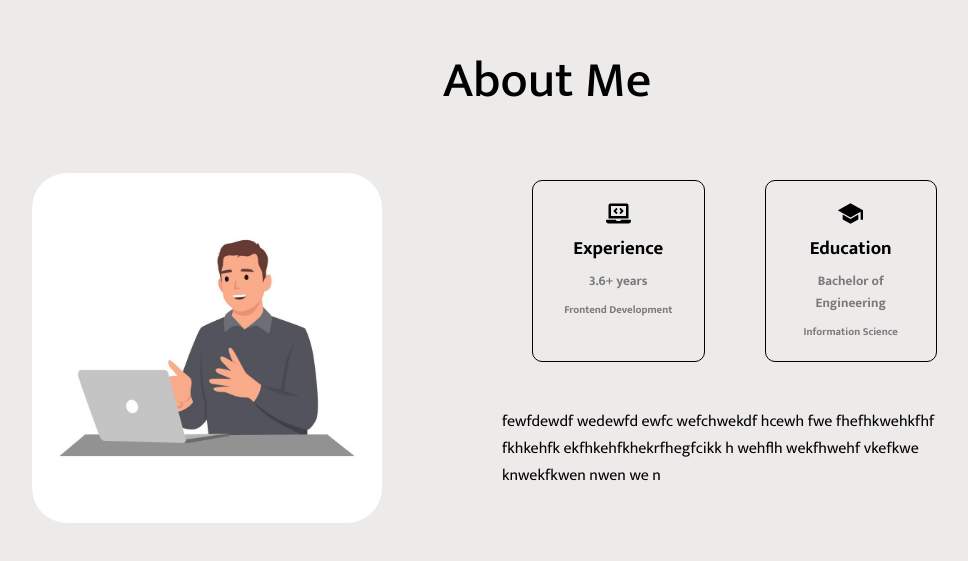
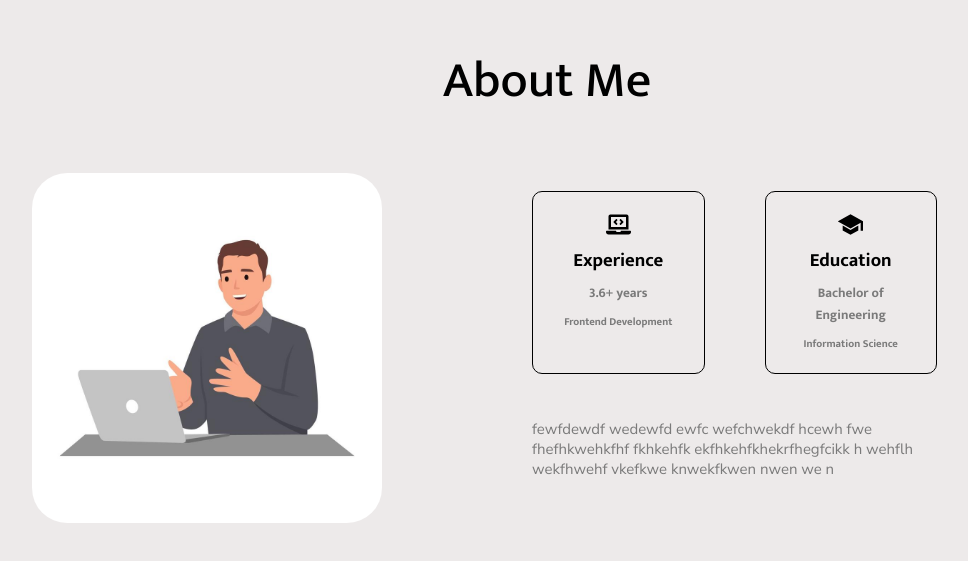
Before and after one commit to ananysagar/portfolio, a React (Create React App) app: page / in a window 1280 px wide. Shown: the part 841-1402 px from the top of the page, without its empty margins (93-1061 px from the left). Built offline with nearby package versions, Linux system fonts and the light colour scheme.

Commit message:
fixed my-intro alignment

```diff
--- a/src/App.css
+++ b/src/App.css
@@ -5,7 +5,7 @@
 
   margin: 0;
   padding: 0;
-  font-family: Mukta;
+  font-family: 'Mukta';
 }
 body {
   margin: 0;
--- a/src/components/aboutme.css
+++ b/src/components/aboutme.css
@@ -56,3 +56,14 @@
 .heading3 {
     margin-bottom: 0;
 }
+
+.my-intro {
+    display: flex;
+    padding: 0 30px;
+}
+.my-intro, p {
+    font-size: 15px;
+    font-family: 'Nunito Sans';
+    font-weight: 400;
+    color: #7a7a7a;
+}
```
